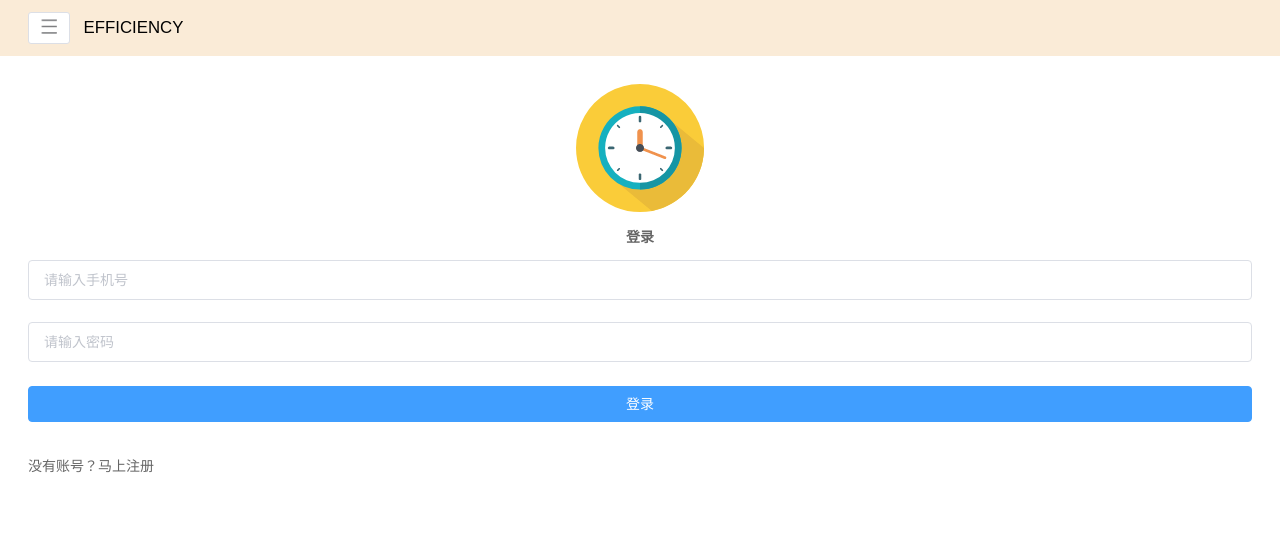
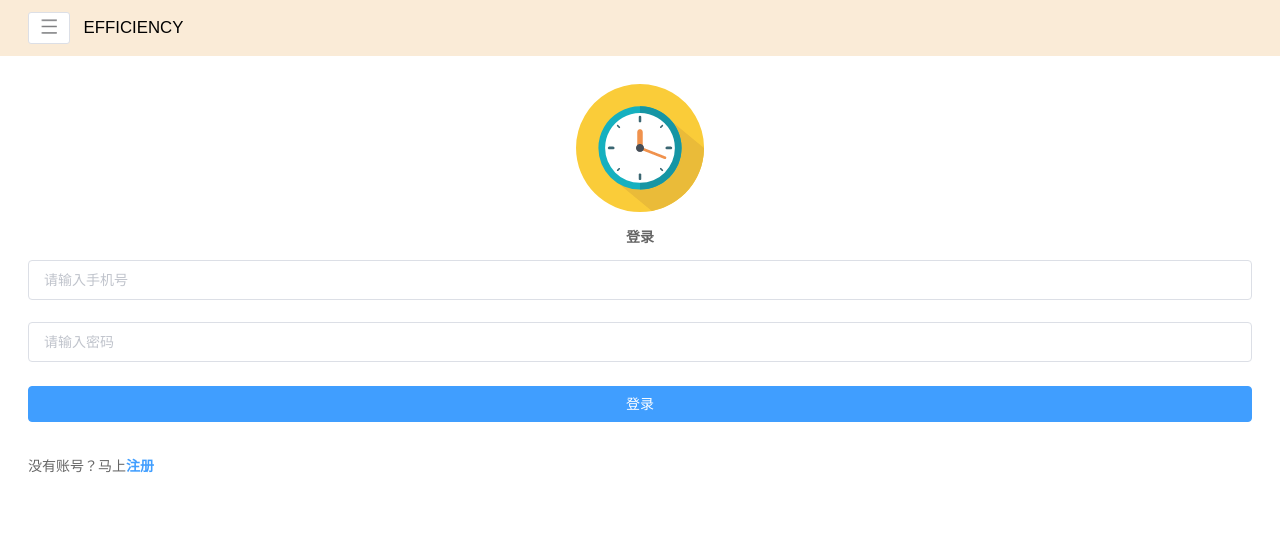
Before and after one commit to fuyunzhishang/task-manage, a Vue app: page /overview/login in a window 1280 px wide. Shown: the top 536 px of the page. Built offline with nearby package versions, Linux system fonts and the light colour scheme; no server answers; what mint-ui, vue-resource would draw is missing.

Commit message:
fix login & register

```diff
--- a/src/style/css/common.css
+++ b/src/style/css/common.css
@@ -1,7 +1,7 @@
 @charset 'utf-8';
 
 * {
-    text-align: left;
+    /* text-align: left; */
 }
 .home-container {
     padding: 1.2rem 2rem;
--- a/src/view/login/Login.vue
+++ b/src/view/login/Login.vue
@@ -18,7 +18,7 @@
         <el-button class="login-btn" size="medium" @click="login" type="primary">登录</el-button>
       </el-form-item>
       <el-form-item>
-        <div class="to-register" @click="">没有账号？马上注册</div>
+        <div class="to-register">没有账号？马上<span @click="goToRegister">注册</span></div>
       </el-form-item>
     </el-form>
     <!-- form for login end -->
@@ -38,7 +38,7 @@
         <el-button class="register-btn" size="medium" @click="" type="primary">注册</el-button>
       </el-form-item>
       <el-form-item>
-        <div class="to-login" @click="">已有账号？马上登录</div>
+        <div class="to-login">已有账号？马上<span @click="goToLogin">登录</span></div>
       </el-form-item>
     </el-form>
     <!-- form for register end -->
@@ -74,6 +74,14 @@ export default {
     ]),
     login() {
       this.getUser(this.loginData)
+    },
+    goToLogin() {
+      this.showLogin = true;
+      this.showRegister = false;
+    },
+    goToRegister() {
+      this.showLogin = false;
+      this.showRegister = true;
     }
   }
 };
@@ -101,4 +109,10 @@ export default {
     color: #409EFF;
   }
 }
+.to-login, .to-register {
+  span {
+    color:#409EFF;
+    font-weight: bold;
+  }
+}
 </style>
--- a/src/view/overview/addDating.vue
+++ b/src/view/overview/addDating.vue
@@ -6,16 +6,6 @@
     </div>
     <mt-field label="标题" placeholder="请输入标题" v-model="schedule.title"></mt-field>
     <mt-field label="地点" placeholder="请输入行程地点" v-model="schedule.address"></mt-field>
-<<<<<<< HEAD
-    <mt-field label="开始时间" placeholder="选择开始时间" @click.native="openPicker" v-model="startTime"></mt-field>
-    <mt-datetime-picker ref="picker" type="datetime" @confirm="handleConfirm1" v-model="schedule.startTime"></mt-datetime-picker>
-    <!-- <mt-field label="结束时间" placeholder="选择结束时间" @click.native="openPicker" v-model="endTime"></mt-field>
-    <mt-datetime-picker  ref="picker" type="datetime"  @confirm="handleConfirm2" v-model="schedule.endTime"></mt-datetime-picker>
-    <mt-field label="任务内容" class="content" placeholder="请输入详情" type="textarea" rows="4" v-model="schedule.event"></mt-field>
-    <mt-field label="是否提醒"><mt-switch v-model="isRemind"></mt-switch></mt-field>
-    <mt-field v-show="isRemind" label="提醒时间" placeholder="选择提醒时间" @click.native="openPicker" v-model="remindTime"></mt-field>
-    <mt-datetime-picker  ref="picker" type="datetime" v-model="schedule.remindTime" @confirm="handleConfirm3"></mt-datetime-picker> -->
-=======
     <mt-field label="开始时间" placeholder="选择开始时间" @click.native="openPicker(1)" v-model="startTime"></mt-field>
     <mt-datetime-picker ref="picker1" type="datetime" @confirm="handleConfirm1" v-model="schedule.startTime"></mt-datetime-picker>
     <mt-field label="结束时间" placeholder="选择结束时间" @click.native="openPicker(2)" v-model="endTime"></mt-field>
@@ -24,7 +14,6 @@
     <mt-field label="是否提醒"><mt-switch v-model="schedule.isRemind"></mt-switch></mt-field>
     <mt-field v-show="schedule.isRemind" label="提醒时间" placeholder="选择提醒时间" @click.native="openPicker(3)" v-model="remindTime"></mt-field>
     <mt-datetime-picker ref="picker3" type="datetime" v-model="schedule.remindTime" @confirm="handleConfirm3"></mt-datetime-picker>
->>>>>>> 3a529db6908b035f55a1ae640b30bb86de02b5fb
   </div>
 </template>
 
```
